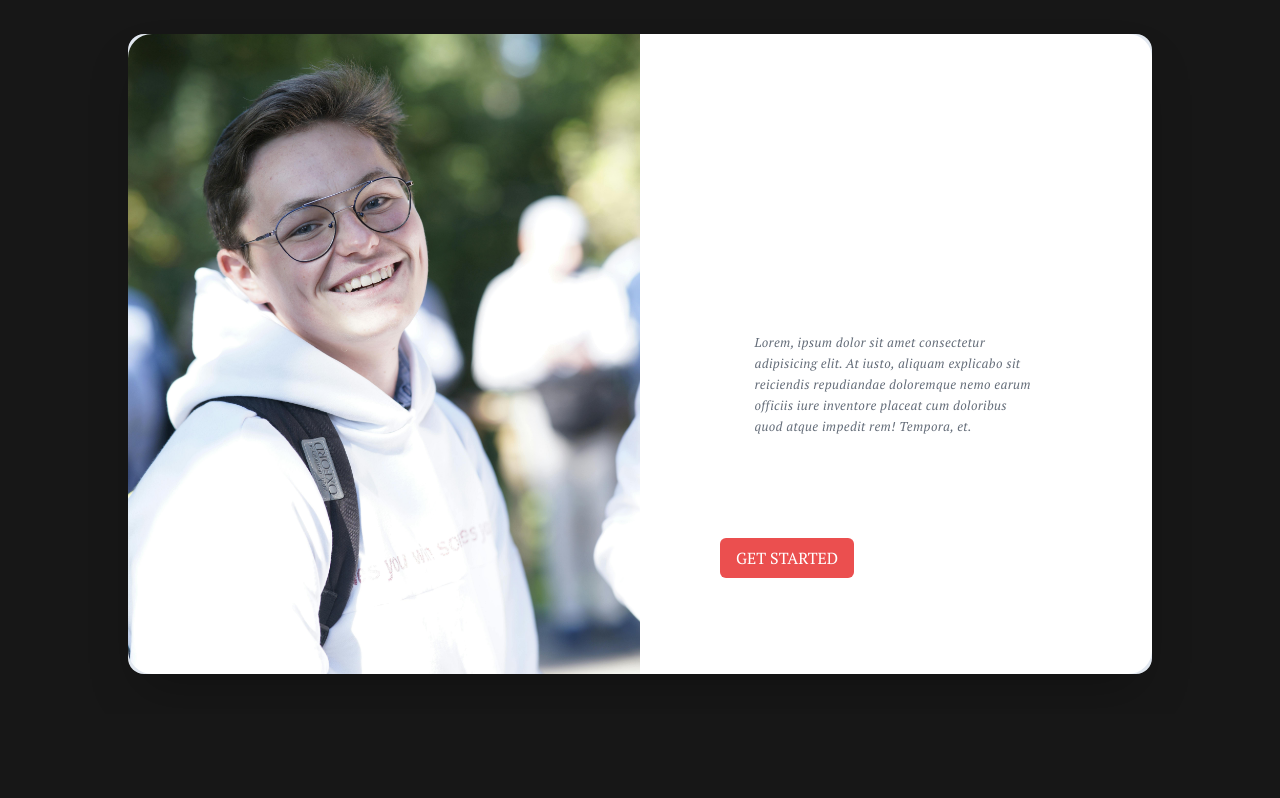
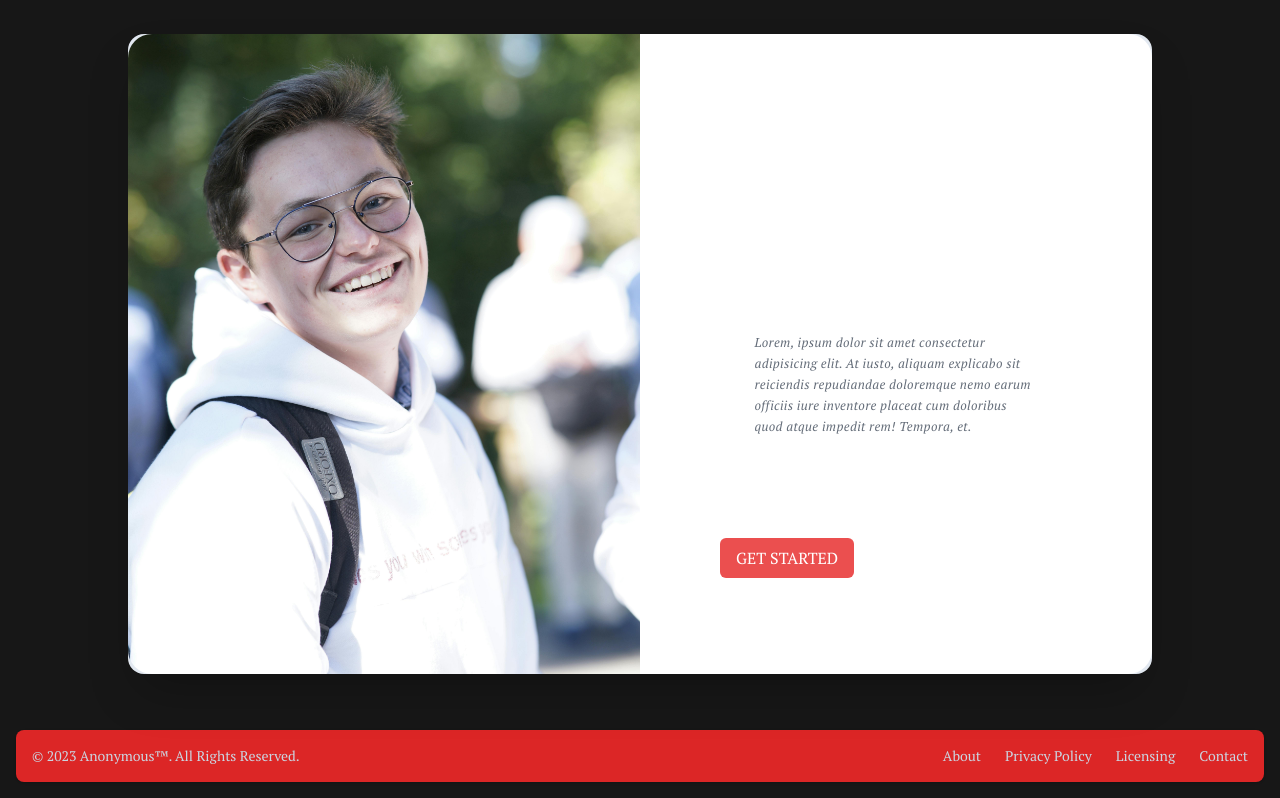
Before and after one commit to Giddy-10/anonymous_frontend, a Next.js app: page / in a window 1280 px wide. Shown: the part 3918-4716 px from the top of the page. Before the commit the page ends 4632 px from the top, so only its background shows below. Built offline with nearby package versions, Linux system fonts and the light colour scheme.

Commit message:
updates: final commit for Footer component

```diff
--- a/app/page.tsx
+++ b/app/page.tsx
@@ -5,6 +5,7 @@
 import Contact from "@/components/Contact/contact";
 import Testimonials from "@/components/Testimonials/testimonials";
 import FAQs from "@/components/FAQs/faqs";
+import Footer from "@/components/Footer/footer";
 
 export default function Home() {
   return (
@@ -16,6 +17,7 @@
       <FAQs/>
       <Contact/>
       <Testimonials/>
+      <Footer/>
     </div>
   );
 }
--- a/components/Footer/footer.tsx
+++ b/components/Footer/footer.tsx
@@ -2,7 +2,39 @@
 
 const Footer = () => {
   return (
-    <div>Footer</div>
+    <footer className="bg-red-600 rounded-lg shadow m-4">
+      <div className="w-full mx-auto max-w-screen-xl p-4 md:flex md:items-center md:justify-between">
+        <span className="text-sm text-slate-300 sm:text-center">
+          © 2023{' '}
+          <a href="" className="hover:underline">
+            Anonymous™
+          </a>
+          . All Rights Reserved.
+        </span>
+        <ul className="flex flex-wrap items-center mt-3 text-sm font-medium text-slate-300 sm:mt-0">
+          <li>
+            <a href="#" className="hover:underline me-4 md:me-6">
+              About
+            </a>
+          </li>
+          <li>
+            <a href="#" className="hover:underline me-4 md:me-6">
+              Privacy Policy
+            </a>
+          </li>
+          <li>
+            <a href="#" className="hover:underline me-4 md:me-6">
+              Licensing
+            </a>
+          </li>
+          <li>
+            <a href="#" className="hover:underline">
+              Contact
+            </a>
+          </li>
+        </ul>
+      </div>
+    </footer>
   )
 }
 
```
